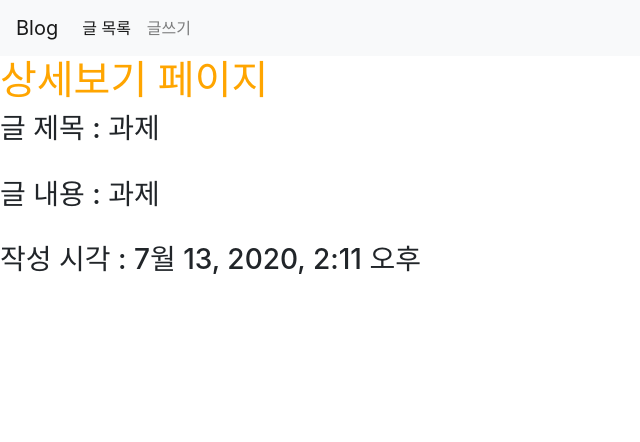
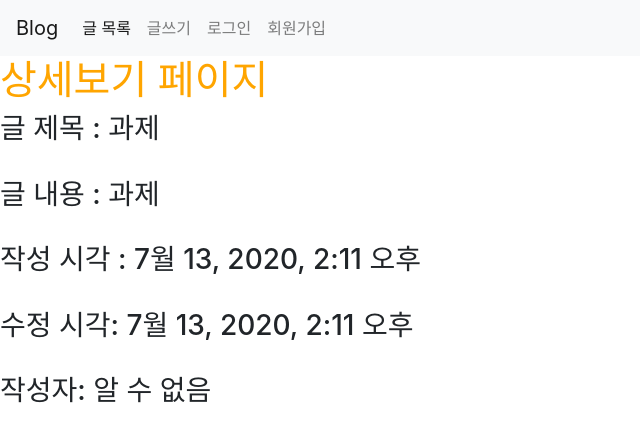
Before and after one commit to juyeonshin/summer-week1, a Django app: page /posts/show/2 in a window 1280 px wide. Shown: the top 442 px of the page, without its empty margins (0-640 px from the left). Run offline with Django 3.2, Linux system fonts and the light colour scheme; data comes from the database, SQL or seed files in the repository; both versions use the stored data as it was after the commit; some libraries are stand-ins or nearby versions.

Commit message:
Django-allauth, User

```diff
--- a/week1/posts/models.py
+++ b/week1/posts/models.py
@@ -1,4 +1,5 @@
 from django.db import models
+from django.contrib.auth.models import User
 
 # Create your models here.
 class Post(models.Model):
@@ -7,3 +8,11 @@ class Post(models.Model):
     view_count= models.IntegerField (default=0)
     created_at= models.DateTimeField (auto_now_add= True)
     updated_at= models.DateTimeField (auto_now= True)
+    user = models.ForeignKey(User, on_delete = models.CASCADE, null=True)
+
+class Comment(models.Model):
+    content = models.TextField()
+    created_at = models.DateTimeField(auto_now_add=True)
+    updated_at = models.DateTimeField(auto_now = True)
+    post = models.ForeignKey(Post, on_delete = models.CASCADE, related_name='comments')
+    user = models.ForeignKey(User, on_delete = models.CASCADE)
--- a/week1/posts/templates/posts/show.html
+++ b/week1/posts/templates/posts/show.html
@@ -1,8 +1,24 @@
 {% extends 'base.html' %}
 {% block content %}
 {% include 'shared/_navbar.html'%}
- <h1>상세보기 페이지</h1>
- <h3>글 제목 : {{ post.title }} </h3><br>
- <h3>글 내용 : {{ post.content }} </h3><br>
+<h1>상세보기 페이지</h1>
+<h3>글 제목 : {{ post.title }} </h3><br>
+<h3>글 내용 : {{ post.content }} </h3><br>
 <h3>작성 시각 : {{ post.created_at }} </h3><br>
-  {% endblock %}
+<h3>수정 시각: {{post.updated_at}}</h3><br>
+{%if post.user %}
+	<h3> 작성자: {{post.user}}</h3><br>
+	{% else %}
+	<h3>작성자: 알 수 없음</h3><br>
+	{% endif %}
+
+{% if post.image %}
+	 <img src ="{{ post.image.url }}">
+{%  endif %}
+
+{% if post.user == user %}
+	<a href="{% url 'posts:update' post.pk %}" class="btn btn-primary"> 수정하기 </a>
+ 	<a href="{% url 'posts:delete' post.pk %}" class="btn btn-danger"> 삭제하기</a>
+ {% endif %}
+
+{% endblock %}
--- a/week1/posts/views.py
+++ b/week1/posts/views.py
@@ -8,7 +8,8 @@ def create(request):
     if request.method == "POST":
         title = request.POST.get('title')
         content = request.POST.get('content')
-        Post.objects.create(title=title,content=content)
+        user= request.user
+        Post.objects.create(title=title,content=content, image=image, user=user)
 
         return redirect('posts:main')
 
--- a/week1/week1/templates/shared/_navbar.html
+++ b/week1/week1/templates/shared/_navbar.html
@@ -8,6 +8,24 @@
           <a class="nav-item nav-link active" href="{% url 'posts:main' %}"> 글 목록 <span class="sr-only">(current)</span></a>
           <a class="nav-item nav-link" href="{% url 'posts:new' %}">글쓰기</a>
 
+        {% if user.is_authenticated %}
+        <li class="nav-item">
+        <a class="nav-link" href="{% url 'account_logout' %}">로그아웃</a>
+        </li>
+        <li class="nav-item">
+        <a class="nav-link" href="{% url 'account_change_password' %}">비밀번호 변경</a>
+        </li>
+        {% else %}
+        <li class="nav-item">
+        <a class="nav-link" href="{% url 'account_login' %}" >로그인</a>
+        </li>
+        <li class="nav-item">
+        <a class="nav-link" href="{% url 'account_signup' %}" >회원가입</a>
+      </li>
+        {% endif %}
+        </div>
+        </li>
+        </ul>
 
         </div>
       </div>
--- a/week1/week1/urls.py
+++ b/week1/week1/urls.py
@@ -26,4 +26,5 @@ urlpatterns = [
     path('', views.main, name="main"),
     path('book/', views.book, name="book"),
     path('posts/', include('posts.urls')),
+    path('accounts/', include('allauth.urls')),
 ]
```
Also changed, not shown: week1/posts/templates/posts/main.html (+10 -1 lines), week1/week1/settings.py (+11 -0 lines), week1/db.sqlite3, week1/posts/migrations/0002_auto_20200728_1811.py (added).
